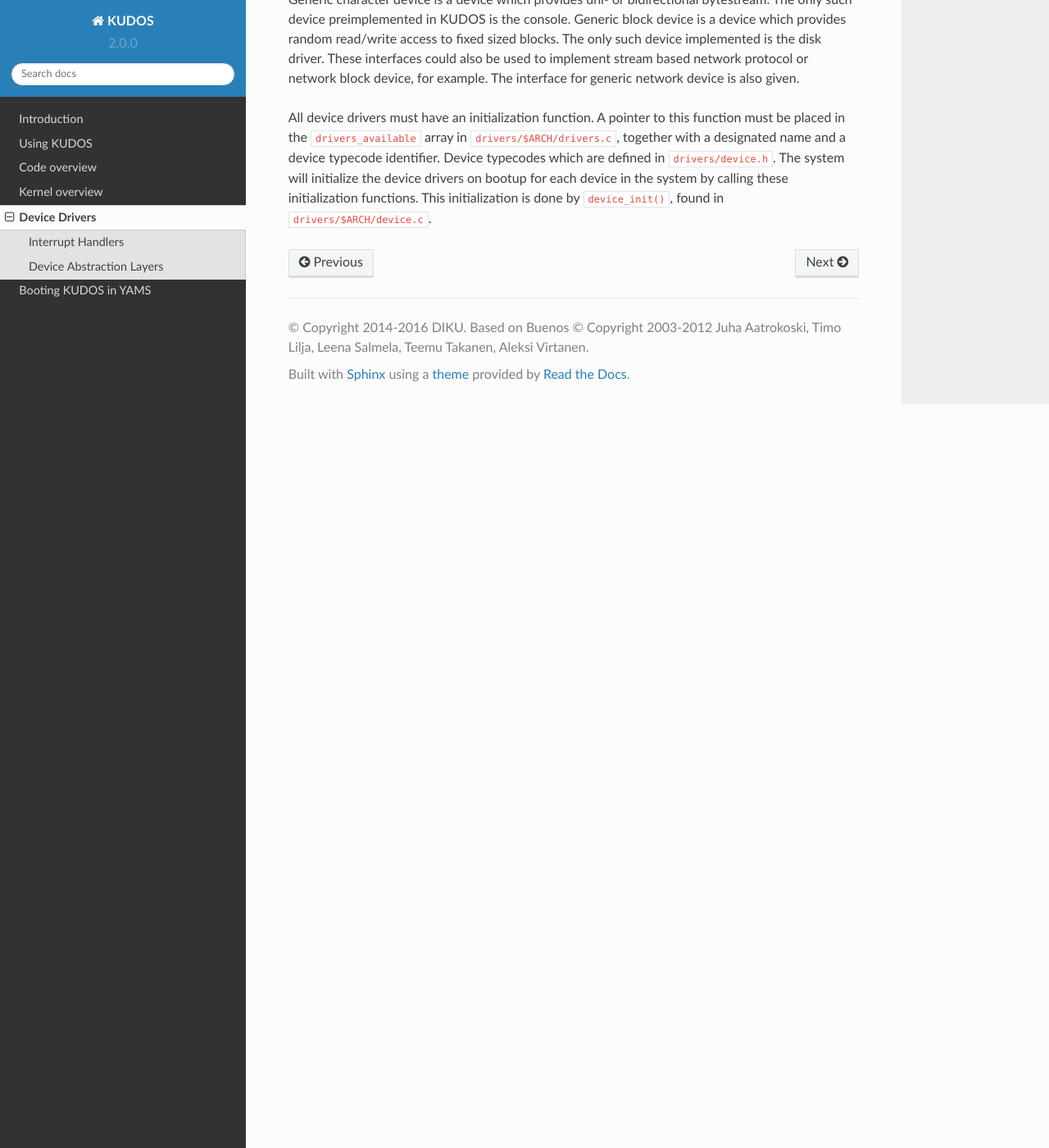
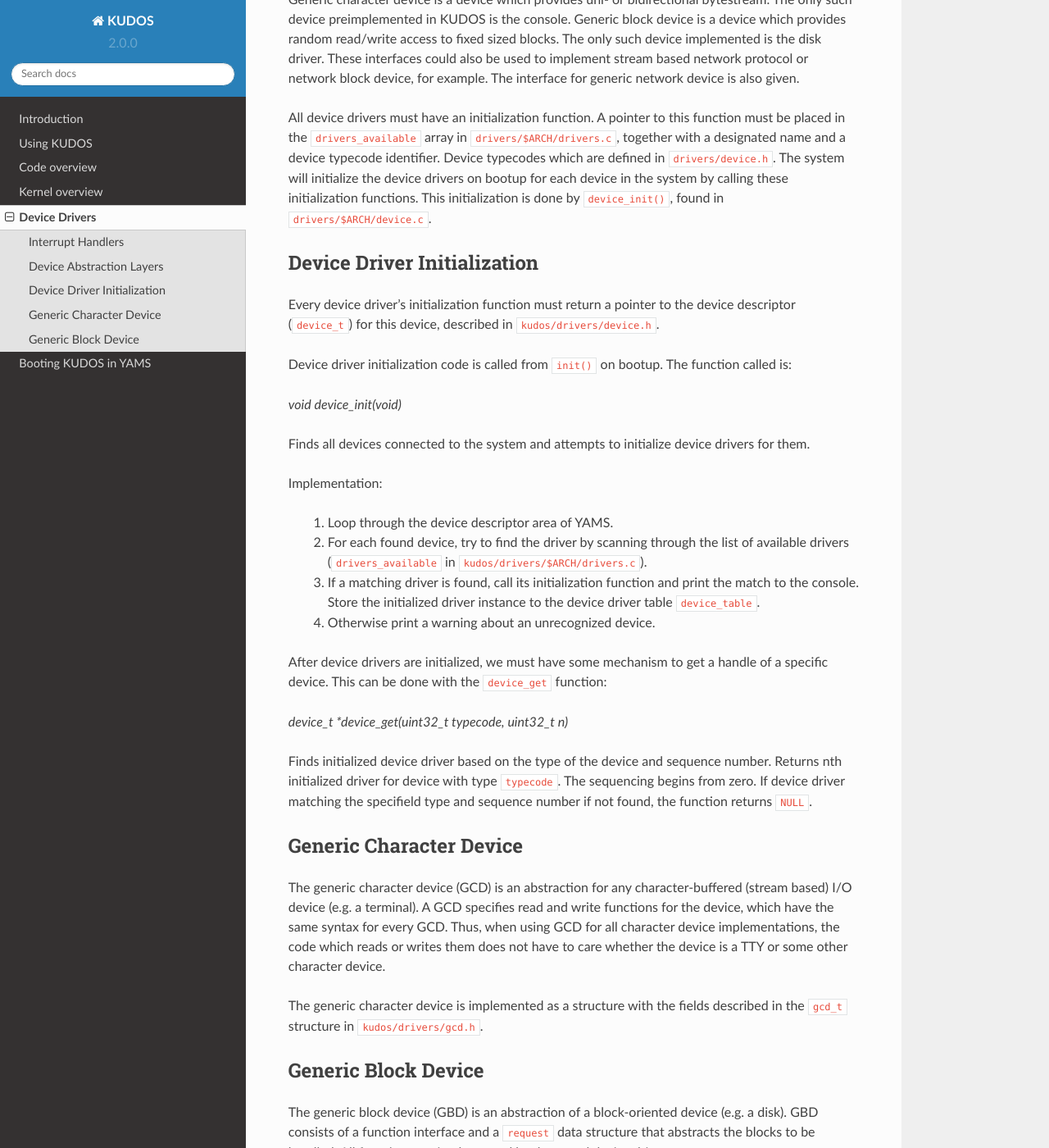
Before and after one commit to DIKU-EDU/kudos, a Sphinx documentation site: the page built from docs/device-drivers.rst, in a window 1280 px wide and 1400 px high, scrolled down 2262 px. Shown: the whole window at 82% size. Built offline with Sphinx 7.4.7 and the Read the Docs theme 2.0.0, drawn with Linux system fonts in a browser that asks for light colours; some of the changed text lies outside the part shown.

Commit message:
Document device drivers in more detail.

```diff
--- a/docs/device-drivers.rst
+++ b/docs/device-drivers.rst
@@ -134,3 +134,84 @@ typecode identifier. Device typecodes which are defined in
 for each device in the system by calling these initialization functions. This
 initialization is done by ``device_init()``, found in
 ``drivers/$ARCH/device.c``.
+
+
+Device Driver Initialization
+----------------------------
+
+Every device driver's initialization function must return a pointer to the
+device descriptor (``device_t``) for this device, described in
+``kudos/drivers/device.h``.
+
+Device driver initialization code is called from ``init()`` on bootup.  The
+function called is:
+
+`void device_init(void)`
+
+Finds all devices connected to the system and attempts to initialize
+device drivers for them.
+
+Implementation:
+
+  1. Loop through the device descriptor area of YAMS.
+  2. For each found device, try to find the driver by scanning through the list
+     of available drivers (``drivers_available`` in
+     ``kudos/drivers/$ARCH/drivers.c``).
+  3. If a matching driver is found, call its initialization function
+     and print the match to the console. Store the initialized driver
+     instance to the device driver table ``device_table``.
+  4. Otherwise print a warning about an unrecognized device.
+
+After device drivers are initialized, we must have some mechanism to get a
+handle of a specific device. This can be done with the ``device_get`` function:
+
+`device_t *device_get(uint32_t typecode, uint32_t n)`
+
+Finds initialized device driver based on the type of the device and sequence
+number.  Returns nth initialized driver for device with type ``typecode``.  The
+sequencing begins from zero.  If device driver matching the specifield type and
+sequence number if not found, the function returns ``NULL``.
+
+
+Generic Character Device
+------------------------
+
+The generic character device (GCD) is an abstraction for any character-buffered
+(stream based) I/O device (e.g. a terminal).  A GCD specifies read and write
+functions for the device, which have the same syntax for every GCD.  Thus, when
+using GCD for all character device implementations, the code which reads or
+writes them does not have to care whether the device is a TTY or some other
+character device.
+
+The generic character device is implemented as a structure with the fields
+described in the ``gcd_t`` structure in ``kudos/drivers/gcd.h``.
+
+
+Generic Block Device
+--------------------
+
+The generic block device (GBD) is an abstraction of a block-oriented device
+(e.g. a disk).  GBD consists of a function interface and a ``request`` data
+structure that abstracts the blocks to be handled.  All functions are
+implemented by the actual device driver.
+
+The function interface is provided by the ``gbd_t`` data structure in
+``kudos/drivers/gbd.h``.  To use this interface, it is necessary to describe
+requests in detail; for this, the ``gbd_request_t`` data structure is used.
+This structure includes all necessary information related to the reading or
+writing of a block.
+
+The GBD interface supports both synchronous and asynchronous calls (see the
+``gbd.h`` file for the practical details).
+
+In case of asynchronous calls, the ``gbd`` interface functions will return
+immediately.  This means that the user must wait on an associated kernel
+semaphore before continuing.  Memory reserved for the request may not be
+released until the semaphore is released.  The thread using a GBD device must be
+very careful especially with reserving memory from function stacks (ie. static
+allocation).  If the function is exited before the request is served, the memory
+area of the request may corrupt.
+
+In case of synchronous calls, the ``gbd`` interface functions will block until
+the request is handled.  The memory of the ``request`` data structure may be
+released when control is returned.
```
